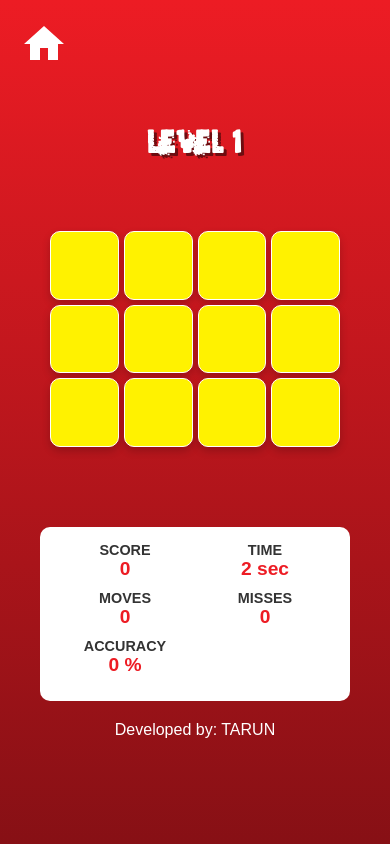
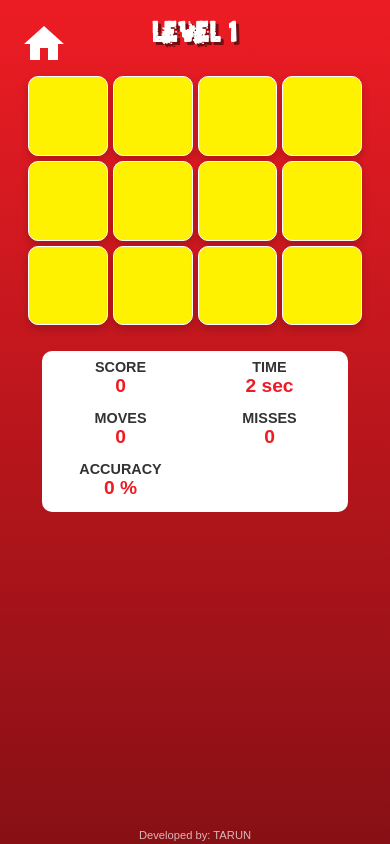
Before and after one commit to Phoenix-610/Memory-Quest, a plain HTML site: page index.html in a window 390 px wide. Both pictures are taken after a click on the button "START". Drawn offline with Linux system fonts and the light colour scheme; a web font is replaced by a local one.

Commit message:
phone layout

```diff
--- a/style.css
+++ b/style.css
@@ -1,19 +1,16 @@
 /* Font Import */
 @import url('https://fonts.cdnfonts.com/css/pixel-dead');
 @import url('https://fonts.cdnfonts.com/css/product-sans');
-
 
 @font-face {
     font-family: 'Pixel Dead';
     src: url('./fonts/PixelDead/PixelDead.ttf') format('truetype');
     font-weight: normal;
     font-style: normal;
-    font-display: block; /* Changed from swap to block for better visibility during loading */
+    font-display: block;
 }
 
 /* CSS Reset & Base Styles */
-
-
 .game-title,
 .level-title,
 .game-over-title,
@@ -23,11 +20,7 @@
     font-family: 'Pixel Dead', monospace, sans-serif;
 }
 
-
-
-
 /* Add this to your CSS file */
-
 /* Hide text initially until fonts are loaded */
 .fonts-loading .game-title,
 .fonts-loading .level-title,
@@ -48,7 +41,6 @@
     visibility: visible;
 }
 
-
 * {
     margin: 0;
     padding: 0;
@@ -64,8 +56,9 @@ body {
     display: flex;
     flex-direction: column;
     align-items: center;
-    justify-content: center;
+    justify-content: flex-start; /* Changed from center to flex-start */
     padding: 20px;
+    padding-bottom: env(safe-area-inset-bottom, 20px); /* Add safe area for devices with notches */
 }
 
 .page {
@@ -74,9 +67,10 @@ body {
     display: flex;
     flex-direction: column;
     align-items: center;
-    justify-content: center;
-    gap: 40px;
-    padding: 20px;
+    justify-content: flex-start; /* Changed from center to flex-start */
+    gap: 20px; /* Reduced from 40px */
+    padding: 10px; /* Reduced from 20px */
+    margin-bottom: 15px; /* Add bottom margin */
 }
 
 .hidden {
@@ -100,11 +94,11 @@ body {
 /* Home Page Styles */
 .game-title {
     font-family: 'Pixel Dead', 'Press Start 2P', monospace, sans-serif;
-    font-size: 5.5rem;
+    font-size: 5rem; /* Slightly reduced from 5.5rem */
     color: #fff200;
     text-align: center;
     text-shadow: 6px 6px 0px rgba(0, 0, 0, 0.5);
-    margin-bottom: 40px;
+    margin-bottom: 30px; /* Reduced from 40px */
 }
 
 .options-container {
@@ -182,21 +176,22 @@ body {
 /* Game Page Styles */
 .level-title {
     font-family: 'Pixel Dead', sans-serif;
-    font-size: 4rem;
+    font-size: 3.5rem; /* Reduced from 4rem */
     color: #ffffff;
     text-align: center;
     text-shadow: 3px 3px 0px rgba(0, 0, 0, 0.5);
-    margin-bottom: 20px;
+    margin-bottom: 15px; /* Reduced from 20px */
+    margin-top: 5px; /* Added margin-top */
 }
 
 .game-grid {
     display: grid;
     grid-template-columns: repeat(4, 1fr);
     gap: 10px;
-     max-width: 90vmin; /* Use viewport-relative units */
+    max-width: 90vmin;
     width: 100%;
     margin: 0 auto;
-     padding: 10px;
+    padding: 5px; /* Reduced from 10px */
 }
 
 .card {
@@ -228,7 +223,7 @@ body {
     justify-content: center;
     align-items: center;
     border-radius: 10px;
-     border: 4px solid white; /* Add white border */
+    border: 4px solid white;
     box-shadow: 0 4px 8px rgba(0, 0, 0, 0.2);
 }
 
@@ -239,7 +234,7 @@ body {
 .card-back {
     background-color: white;
     transform: rotateY(180deg);
-    font-size: clamp(2rem, 6vmin, 4rem); /* Responsive font size */
+    font-size: clamp(2rem, 6vmin, 4rem);
 }
 
 .card.matched {
@@ -261,14 +256,20 @@ body {
     }
 }
 
+/* Game stats - Fixed bottom position */
 .game-stats {
     display: flex;
     justify-content: space-between;
-    width: 100%;
-    margin-top: 30px;
+    width: 95%;
+    max-width: 600px;
     background-color: white;
     border-radius: 10px;
-    padding: 15px;
+    padding: 12px;
+    margin-top: 15px; /* Reduced from 30px */
+    margin-bottom: 10px; /* Added to ensure space at bottom */
+    position: relative; /* Changed from static to relative */
+    bottom: 0; /* Position at bottom */
+    z-index: 5;
 }
 
 .stat {
@@ -279,13 +280,13 @@ body {
 }
 
 .stat p:first-child {
-    font-size: 1.2rem;
+    font-size: 1.1rem; /* Reduced from 1.2rem */
     font-weight: bold;
     color: #333;
 }
 
 .stat p:last-child {
-    font-size: 1.5rem;
+    font-size: 1.4rem; /* Reduced from 1.5rem */
     font-weight: bold;
     color: #ED1C24;
 }
@@ -293,11 +294,11 @@ body {
 /* Game Over Page Styles */
 .game-over-title {
     font-family: 'Pixel Dead', sans-serif;
-    font-size: 6rem;
+    font-size: 5rem; /* Reduced from 6rem */
     color: #fff200;
     text-align: center;
     text-shadow: 5px 5px 0px rgba(0, 0, 0, 0.5);
-    margin-bottom: 50px;
+    margin-bottom: 40px; /* Reduced from 50px */
 }
 
 .buttons-container {
@@ -344,7 +345,7 @@ body {
 
 .celebration-text {
     font-family: 'Pixel Dead', sans-serif;
-    font-size: 6rem;
+    font-size: 5rem; /* Reduced from 6rem */
     color: #fff200;
     text-align: center;
     text-shadow: 4px 4px 0px rgba(0, 0, 0, 0.5);
@@ -377,12 +378,22 @@ body {
     }
 }
 
+/* Developer credit */
+.developer-credit {
+    position: fixed;
+    bottom: 5px;
+    width: 100%;
+    text-align: center;
+    font-size: 0.9rem;
+    color: rgba(255, 255, 255, 0.7);
+    padding: 5px;
+    margin-top: 10px;
+}
+
 /* Responsive Adjustments */
-
-
 @media (min-width: 1200px) {
     .card-back {
-        font-size: clamp(3rem, 8vmin, 5rem); /* Larger size for bigger screens */
+        font-size: clamp(3rem, 8vmin, 5rem);
     }
 }
 
@@ -400,25 +411,34 @@ body {
     }
 }
 
+@media (max-width: 768px) {
+    body {
+        padding: 10px; /* Reduced padding */
+        padding-bottom: calc(env(safe-area-inset-bottom, 15px) + 15px); /* Safe area for notched devices */
+    }
 
+    .page {
+        gap: 15px; /* Reduced from 20px */
+        padding: 5px; /* Reduced from 10px */
+    }
 
-
-
-@media (max-width: 768px) {
     .game-title {
-        font-size: 3.6rem;
+        font-size: 3.2rem; /* Further reduced */
+        margin-bottom: 20px;
     }
 
     .level-title {
-        font-size: 2.5rem;
+        font-size: 2.2rem; /* Further reduced */
+        margin-bottom: 10px;
     }
 
     .game-over-title {
-        font-size: 4.5rem;
+        font-size: 4rem;
+        margin-bottom: 30px;
     }
 
-     .card-back {
-        font-size: clamp(1.5rem, 5vmin, 3rem); /* Medium size for tablets */
+    .card-back {
+        font-size: clamp(1.5rem, 5vmin, 3rem);
     }
 
     .game-grid {
@@ -445,7 +465,7 @@ body {
     }
 
     .card-face {
-        border-width: 2px; /* Thinner border for smaller screens */
+        border-width: 2px;
     }
 
     .game-grid[data-cards="20"],
@@ -454,8 +474,8 @@ body {
         grid-template-columns: repeat(5, 1fr);
     }
 
-      .celebration-text {
-        font-size: 4.5rem;  /* Increased from previous size */
+    .celebration-text {
+        font-size: 4rem;
     }
 
     .game-button {
@@ -470,27 +490,47 @@ body {
     .stat p:last-child {
         font-size: 1.2rem;
     }
+
+    .game-stats {
+        padding: 10px;
+        margin-top: 10px;
+    }
+
+    .developer-credit {
+        font-size: 0.8rem;
+        padding: 3px;
+    }
 }
 
 @media (max-width: 480px) {
-    .game-title {
-        font-size: 2.6rem;
+    body {
+        padding: 8px;
+        padding-bottom: calc(env(safe-area-inset-bottom, 10px) + 10px);
     }
 
-     .card-back {
-        font-size: clamp(1rem, 4vmin, 2rem); /* Smaller size for mobile */
+    .game-title {
+        font-size: 2.4rem;
+        margin-bottom: 15px;
+    }
+
+    .card-back {
+        font-size: clamp(1rem, 4vmin, 2rem);
     }
 
     .level-title {
-        font-size: 2rem;
+        font-size: 1.8rem;
+        margin-bottom: 8px;
+        margin-top: 3px;
     }
 
     .game-over-title {
-        font-size: 3.5rem;
+        font-size: 3rem;
+        margin-bottom: 25px;
     }
 
     .game-grid {
         gap: 5px;
+        padding: 3px;
     }
 
     .option {
@@ -508,20 +548,25 @@ body {
     }
 
     .game-stats {
-        flex-wrap: wrap;
+        display: grid;
+        grid-template-columns: repeat(2, 1fr);
+        gap: 8px;
+        padding: 8px;
+        margin-top: 8px;
+        margin-bottom: 8px;
+        width: 90%;
     }
 
     .stat {
-        flex: 0 0 50%;
-        margin-bottom: 10px;
+        margin-bottom: 5px;
     }
 
     .celebration-text {
-        font-size: 3.5rem;
+        font-size: 3rem;
     }
 
     .card-face {
-        border-width: 1px; /* Even thinner border for mobile */
+        border-width: 1px;
     }
 
     .game-grid[data-cards="20"],
@@ -530,4 +575,25 @@ body {
         grid-template-columns: repeat(4, 1fr);
     }
 
+    .developer-credit {
+        font-size: 0.7rem;
+        bottom: 2px;
+    }
 }
+
+/* Fix for devices with notch/dynamic island */
+@supports (padding: max(0px)) {
+    body {
+        padding-left: max(20px, env(safe-area-inset-left));
+        padding-right: max(20px, env(safe-area-inset-right));
+        padding-bottom: max(20px, env(safe-area-inset-bottom));
+    }
+
+    .game-stats {
+        margin-bottom: max(10px, env(safe-area-inset-bottom));
+    }
+
+    .developer-credit {
+        bottom: env(safe-area-inset-bottom, 5px);
+    }
+}
```
